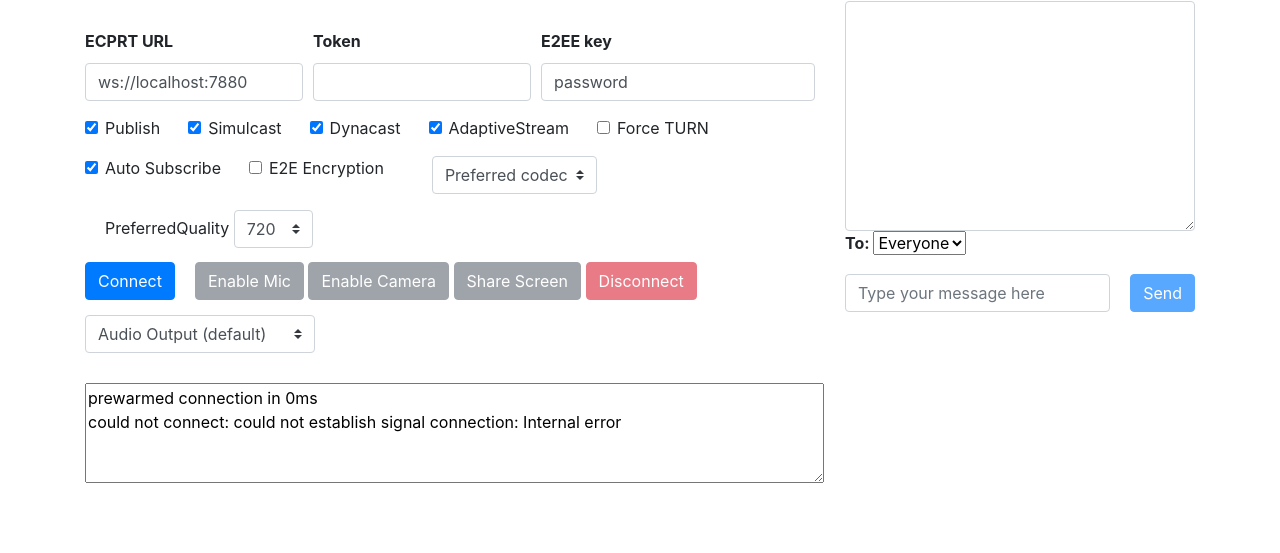
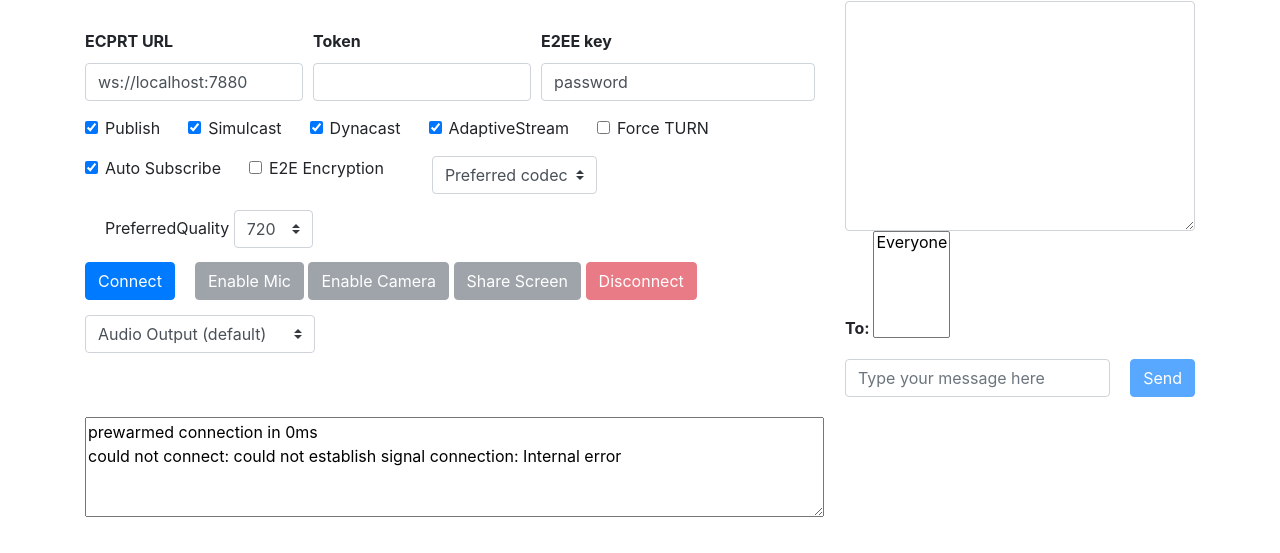
Before and after one commit to DYSLEVIUM/sample, a website built with Vite: page sample/web/index.html in a window 1280 px wide. Shown: the part 41-594 px from the top of the page. Built offline with nearby package versions, Linux system fonts and the light colour scheme; some packages are replaced by stand-ins of ours; no server answers; files whose address does not match are found by name; what @bufbuild/protobuf would draw is missing.

Commit message:
Multiple participants

```diff
--- a/sample/web/index.html
+++ b/sample/web/index.html
@@ -265,7 +265,7 @@
             <div><textarea class="form-control" id="chat" rows="9"></textarea></div>
             <div>
               <b>To: </b>
-              <select id="participant-list" onchange="appActions.handleParticipantSelected(event)">
+              <select id="participant-list" size="5" multiple="multiple">
                 <option>Everyone</option>
               </select>
             </div>
```
